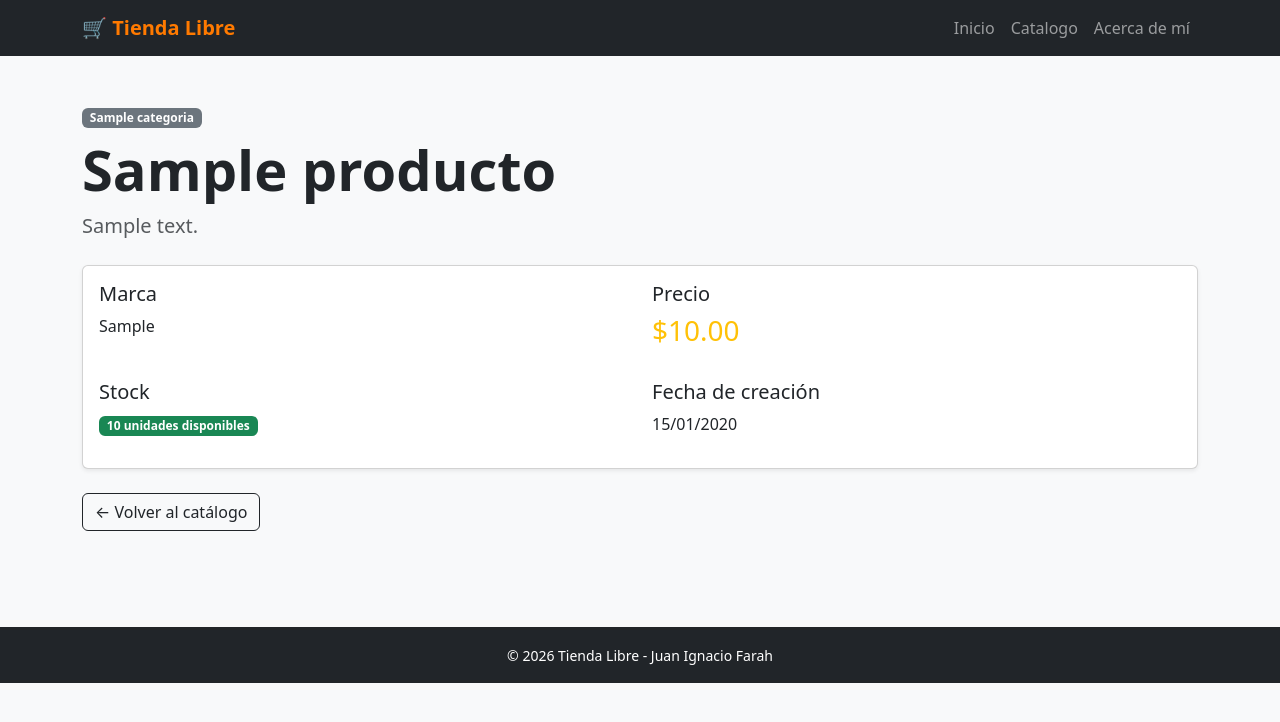
After one commit to Villada-PG3/trabajo-practico-tienda-libre-nachofarah, a Django app: page /producto/1/ in a window 1280 px wide. The commit adds this page. Shown: the top 722 px of the page. Run offline with Django 5.2, Linux system fonts and the light colour scheme; tables that the repository leaves empty hold one stand-in row (values such as "Sample post").

Commit message:
feat: página de detalle de producto con URL dinámica.

```diff
--- a/Template/catalogo.html
+++ b/Template/catalogo.html
@@ -47,7 +47,10 @@ Catálogo
                         </span>
 
                         <h5 class="card-title">
-                            {{ producto.nombre|title }}
+                            <a href="{% url 'detalle_producto' producto.pk %}"
+                               class="text-decoration-none text-dark">
+                                {{ producto.nombre|title }}
+                            </a>
                         </h5>
 
                         <p class="card-text text-muted flex-grow-1">
--- /dev/null
+++ b/Template/detalle.html
@@ -0,0 +1,88 @@
+{% extends "base.html" %}
+
+{% block titulo %}
+{{ producto.nombre }}
+{% endblock %}
+
+{% block contenido %}
+
+<section class="container py-5">
+
+    <div class="mb-4">
+
+        <span class="badge bg-secondary mb-2">
+            {{ producto.categoria.nombre|default:"Sin categoría" }}
+        </span>
+
+        <h1 class="display-4 fw-bold">
+            {{ producto.nombre }}
+        </h1>
+
+        <p class="lead text-muted">
+            {{ producto.descripcion }}
+        </p>
+
+    </div>
+
+    <div class="card shadow-sm">
+
+        <div class="card-body">
+
+            <div class="row g-4">
+
+                <div class="col-md-6">
+
+                    <h5>Marca</h5>
+                    <p>{{ producto.marca }}</p>
+
+                </div>
+
+                <div class="col-md-6">
+
+                    <h5>Precio</h5>
+                    <h3 class="text-warning">
+                        ${{ producto.precio|floatformat:2 }}
+                    </h3>
+
+                </div>
+
+                <div class="col-md-6">
+
+                    <h5>Stock</h5>
+
+                    {% if producto.stock > 0 %}
+                        <span class="badge bg-success">
+                            {{ producto.stock }} unidades disponibles
+                        </span>
+                    {% else %}
+                        <span class="badge bg-danger">
+                            Sin stock
+                        </span>
+                    {% endif %}
+
+                </div>
+
+                <div class="col-md-6">
+
+                    <h5>Fecha de creación</h5>
+                    <p>{{ producto.fecha_creacion|date:"d/m/Y" }}</p>
+
+                </div>
+
+            </div>
+
+        </div>
+
+    </div>
+
+    <div class="mt-4">
+
+        <a href="{% url 'productos' %}" class="btn btn-outline-dark">
+            ← Volver al catálogo
+        </a>
+
+    </div>
+
+</section>
+
+{% endblock %}
--- a/producto/urls.py
+++ b/producto/urls.py
@@ -6,4 +6,5 @@ urlpatterns = [
     path("", views.home, name="home"),
     path("acerca-de-mi/", views.acerca_de_mi, name="acerca_de_mi"),
     path("productos/", ProductosTemplateView.as_view(), name="productos"),
+    path("producto/<int:pk>/", views.detalle_producto, name="detalle_producto"),
 ]
--- a/producto/views.py
+++ b/producto/views.py
@@ -1,37 +1,64 @@
-from django.shortcuts import render
+from django.shortcuts import render, get_object_or_404
+
 from datetime import date
+
 from django.views.generic import TemplateView
+
 from .models import Producto
 
 
 class ProductosTemplateView(TemplateView):
+
     template_name = "catalogo.html"
 
     def get_context_data(self, **kwargs):
+
         context = super().get_context_data(**kwargs)
+
         context["productos"] = Producto.objects.all().order_by("-fecha_creacion")
+
         return context
+
 
 def home(request):
 
     contexto = {
+
         "nombre_tienda": "Tienda Libre",
+
         "mensaje": "Bienvenido a nuestro e-commerce desarrollado con Django.",
+
         "fecha": date.today(),
+
         "usuario": "Juan Ignacio Farah",
 
         # Los 3 productos más recientes cargados desde el admin
+
         "productos_destacados": Producto.objects.order_by("-fecha_creacion")[:3],
+
     }
 
     return render(request, "home.html", contexto)
 
 
 def acerca_de_mi(request):
+
     return render(request, "acerca_de_mi.html")
 
 
 def catalogo(request):
+
     productos = Producto.objects.all().order_by("-fecha_creacion")
+
     contexto = {"productos": productos}
+
     return render(request, "catalogo.html", contexto)
+
+
+def detalle_producto(request, pk):
+
+    producto = get_object_or_404(Producto, pk=pk)
+
+    contexto = {"producto": producto}
+
+    return render(request, "detalle.html", contexto)
```
